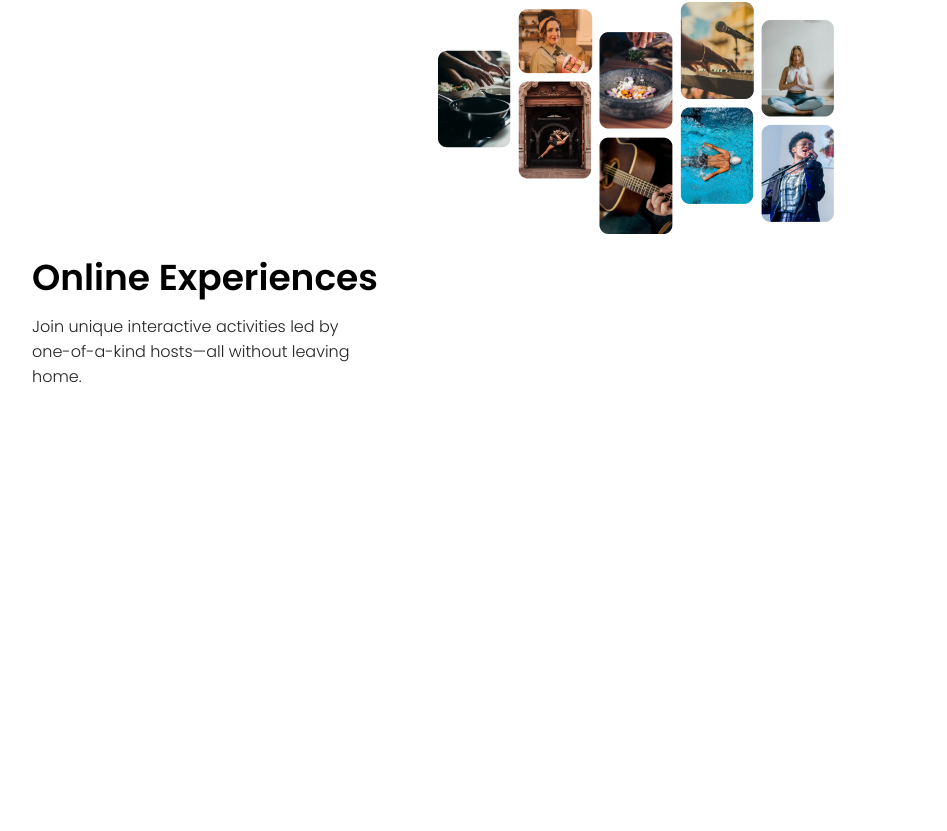
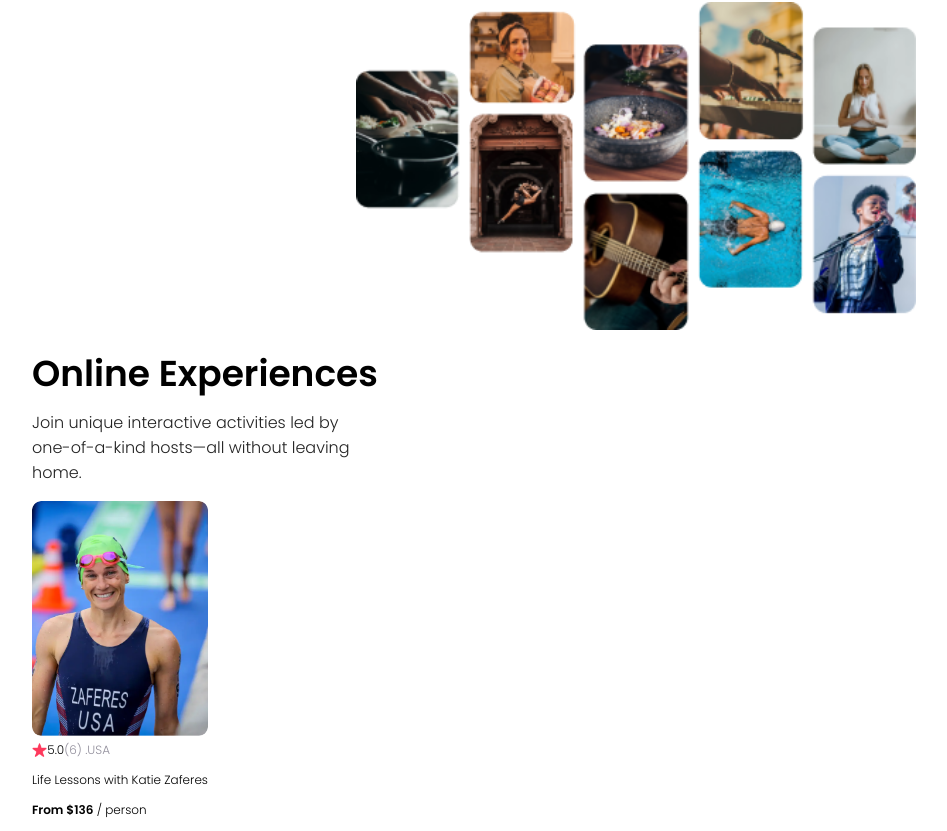
Before and after one commit to adeboluuu/Airbnb-Experiences, a React (Vite) app: page / in a window 1280 px wide. Shown: the part 164-995 px from the top of the page, without its empty margins (4-951 px from the left). Before the commit the page ends 800 px from the top, so only its background shows below. Built offline with nearby package versions, Linux system fonts and the light colour scheme.

Commit message:
Started the card section

```diff
--- a/src/App.jsx
+++ b/src/App.jsx
@@ -1,6 +1,7 @@
 import './assets/style.css'
 import Nav from './components/nav'
 import Hero from './components/hero'
+import Card from './components/card'
 
 function App() {
 
@@ -8,6 +9,7 @@
     <div className="App">
       <Nav/>
       <Hero/>
+      <Card/>
 
     </div>
   )
--- a/src/assets/style.css
+++ b/src/assets/style.css
@@ -22,7 +22,7 @@
     margin: auto;
     display: flex;
     padding-top: 96px;
-    max-width: 400px;
+    width: 560px;
     align-self: center;
 }
 
@@ -51,3 +51,32 @@
     font-size: 16px;
     margin-top: 0;
 }
+
+.card{
+    padding-left: 36px;
+    width: 30%;
+    font-size: 12px;
+}
+
+.card-img{
+    width: 176px;
+    border-radius: 9px;
+}
+
+.card-stats{
+    display: flex;
+    align-items: center;
+}
+
+.card-star{
+    height: 14px;
+}
+
+.gray{
+    color:#918E9B;
+}
+
+.bold{
+        font-weight: bold;
+
+}
--- /dev/null
+++ b/src/components/card.jsx
@@ -0,0 +1,22 @@
+import React from 'react'
+import Katie_img from '../assets/katie zaferes.png'
+import Star from '../assets/Star 1.png'
+
+const card = () => {
+  return (
+    <div className='card'>
+        <img src={Katie_img} alt='Katie-zaferes' className='card-img'/>
+        <div className='card-stats'>
+            <img src={Star} alt='Star'className='card-star'/>
+            <span>5.0</span>
+            <span className='gray'>(6) . </span>
+            <span className='gray'>USA</span>
+        </div>
+        <p>Life Lessons with Katie Zaferes</p>
+        <p><span className="bold">From $136</span> / person</p>
+
+    </div>
+  )
+}
+
+export default card
```
Also changed, not shown: src/assets/Star 1.png (added), src/assets/katie zaferes.png (added).
